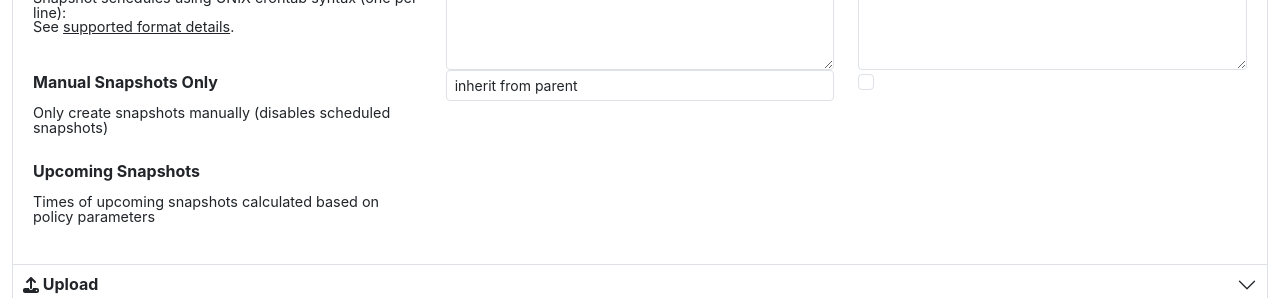
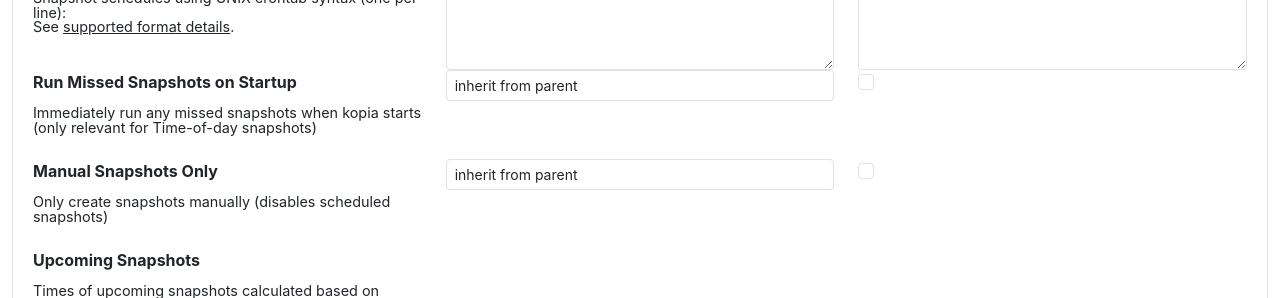
Before and after one commit to kopia/htmlui, a React (Create React App) app: page /policies/edit in a window 1280 px wide. Shown: the part 616-914 px from the top of the page. Built offline with nearby package versions, Linux system fonts and the light colour scheme; no server answers.

Commit message:
Allow running missed snapshots on Kopia start (#190)

```diff
--- a/src/PolicyEditor/index.jsx
+++ b/src/PolicyEditor/index.jsx
@@ -435,6 +435,13 @@ export class PolicyEditor extends Component {
                                 {EffectiveListValue(this, "scheduling.cron")}
                             </Row>
                             <Row>
+                                <LabelColumn name="Run Missed Snapshots on Startup" help="Immediately run any missed snapshots when kopia starts (only relevant for Time-of-day snapshots)" />
+                                <ValueColumn>
+                                    {OptionalBoolean(this, "", "policy.scheduling.runMissed", "inherit from parent")}
+                                </ValueColumn>
+                                {EffectiveBooleanValue(this, "scheduling.runMissed")}
+                            </Row>
+                            <Row>
                                 <LabelColumn name="Manual Snapshots Only" help="Only create snapshots manually (disables scheduled snapshots)" />
                                 <ValueColumn>
                                     {OptionalBoolean(this, "", "policy.scheduling.manual", "inherit from parent")}
```
